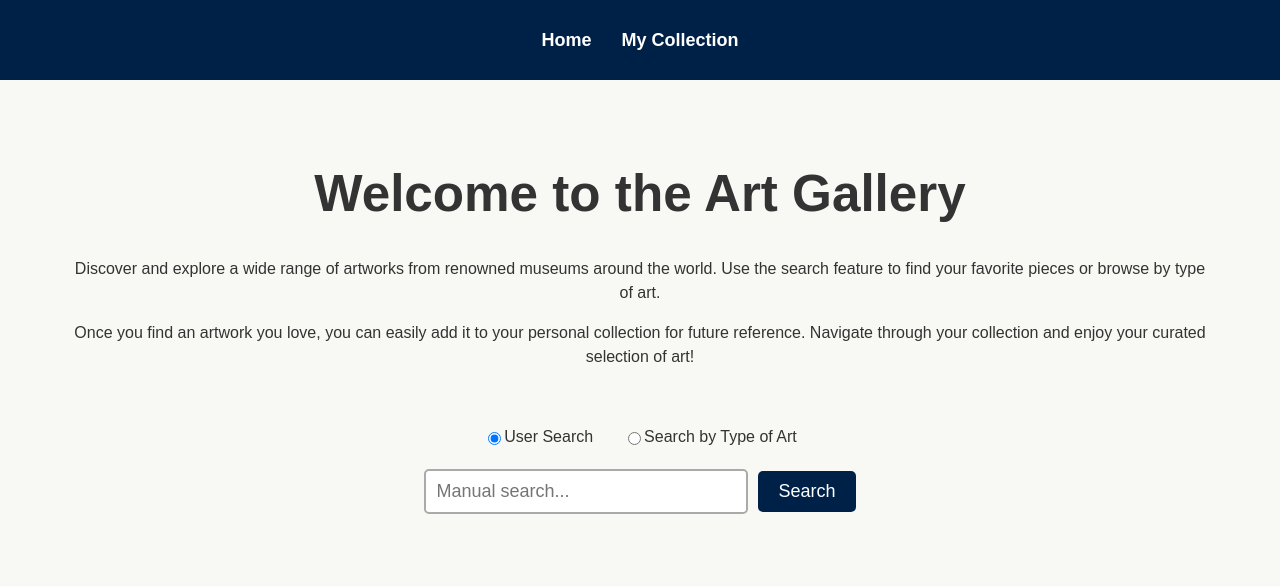
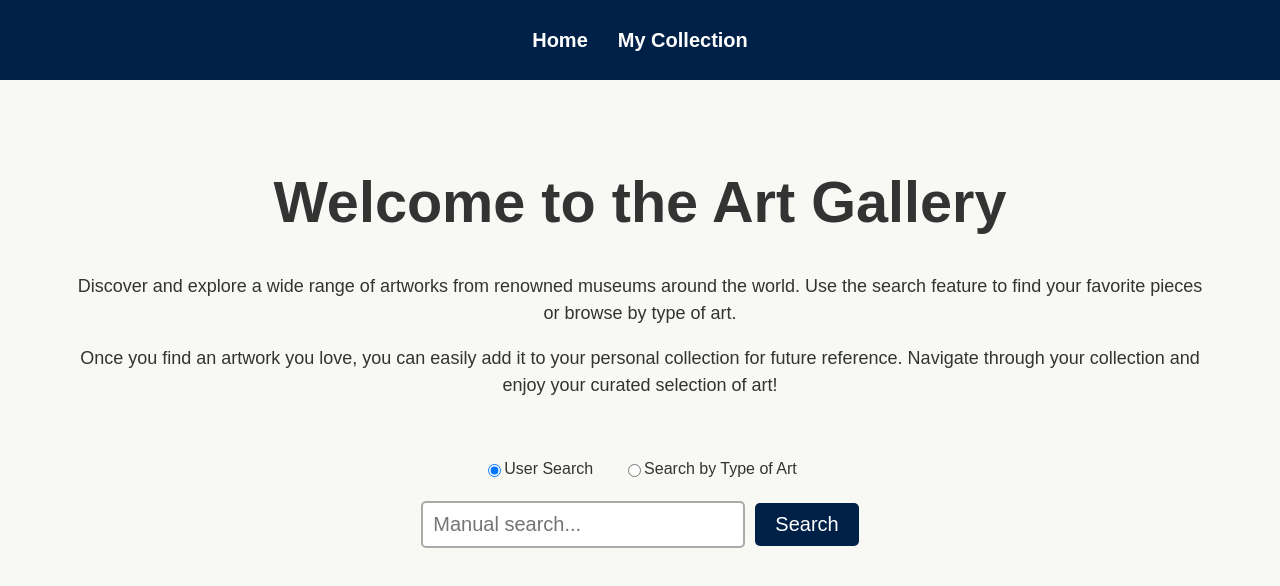
Before and after one commit to ndanner22/art-curator, a React (Vite) app: page / in a window 1280 px wide. Shown: the top 586 px of the page. Built offline with nearby package versions, Linux system fonts and the light colour scheme.

Commit message:
Make the font larger for better accessibility

```diff
--- a/src/App.css
+++ b/src/App.css
@@ -12,6 +12,10 @@ body {
   margin: 0;
   padding: 0;
   padding-top: 60px; /* Add space for fixed navbar */
+}
+
+p {
+  font-size: 18px;
 }
 
 /* A flexible grid layout for displaying artworks, with space between each item */
@@ -51,7 +55,7 @@ body {
   background-color: #f0f0f0;
   border: 2px solid #ccc;
   color: #010101;
-  font-size: 18px;
+  font-size: 20px;
   border-radius: 8px;
   margin: 10px auto;
 }
@@ -98,7 +102,7 @@ body {
 /* Provides scrolling for artwork details if they overflow the container */
 .collection-info {
   text-align: center;
-  font-size: 18px;
+  font-size: 20px;
   overflow: auto;
   height: 40%;
 }
@@ -175,7 +179,7 @@ body {
   font-family: "Arial", sans-serif;
   margin: 0 15px;
   text-decoration: none;
-  font-size: 18px;
+  font-size: 20px;
   transition: color 0.3s ease;
 }
 
@@ -206,7 +210,7 @@ select {
   padding: 10px;
   border: 2px solid #aaa;
   border-radius: 5px;
-  font-size: 18px;
+  font-size: 20px;
   font-family: "Arial", sans-serif;
   margin-right: 10px;
 }
@@ -224,7 +228,7 @@ button {
   color: white;
   border: none;
   border-radius: 5px;
-  font-size: 18px;
+  font-size: 20px;
   cursor: pointer;
   transition: background-color 0.3s;
 }
--- a/src/index.css
+++ b/src/index.css
@@ -30,6 +30,6 @@ body {
 }
 
 h1 {
-  font-size: 3.2em;
+  font-size: 3.6em;
   line-height: 1.1;
 }
```
